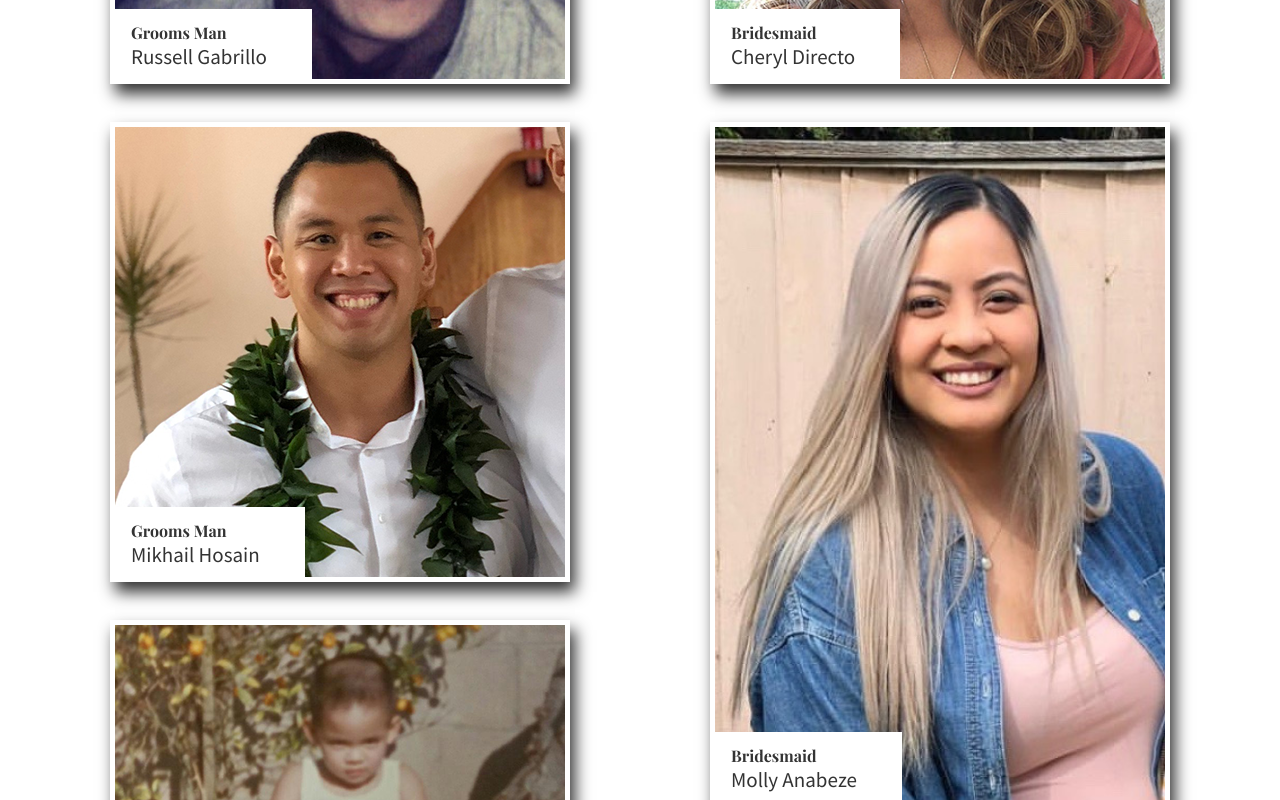
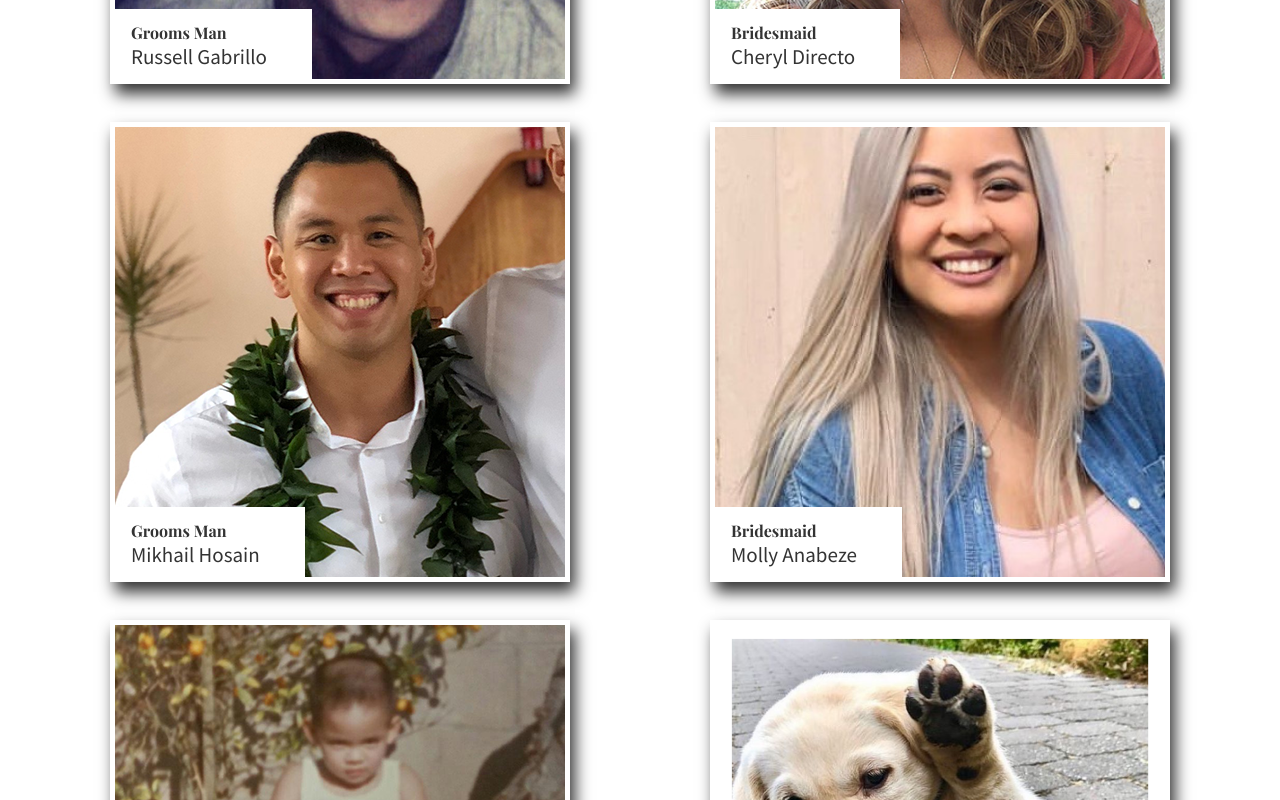
Before and after one commit to imthatguydavid/changdup, a React (Create React App) app: page /Wedding-Party in a window 1280 px wide. Shown: the part 1140-1940 px from the top of the page. Built offline with nearby package versions, Linux system fonts and the light colour scheme.

Commit message:
changed image container

```diff
--- a/src/components/Party/index.module.scss
+++ b/src/components/Party/index.module.scss
@@ -4,6 +4,9 @@
   -webkit-box-shadow: 5px 10px 15px 0 rgba(51,51,51,1);
   -moz-box-shadow: 5px 10px 15px 0 rgba(51,51,51,1);
   box-shadow: 5px 10px 15px 0 rgba(51,51,51,1);
+  max-height: 450px;
+  overflow: hidden;
+  object-fit: cover;
 }
 .title {
   margin: 0;
```
